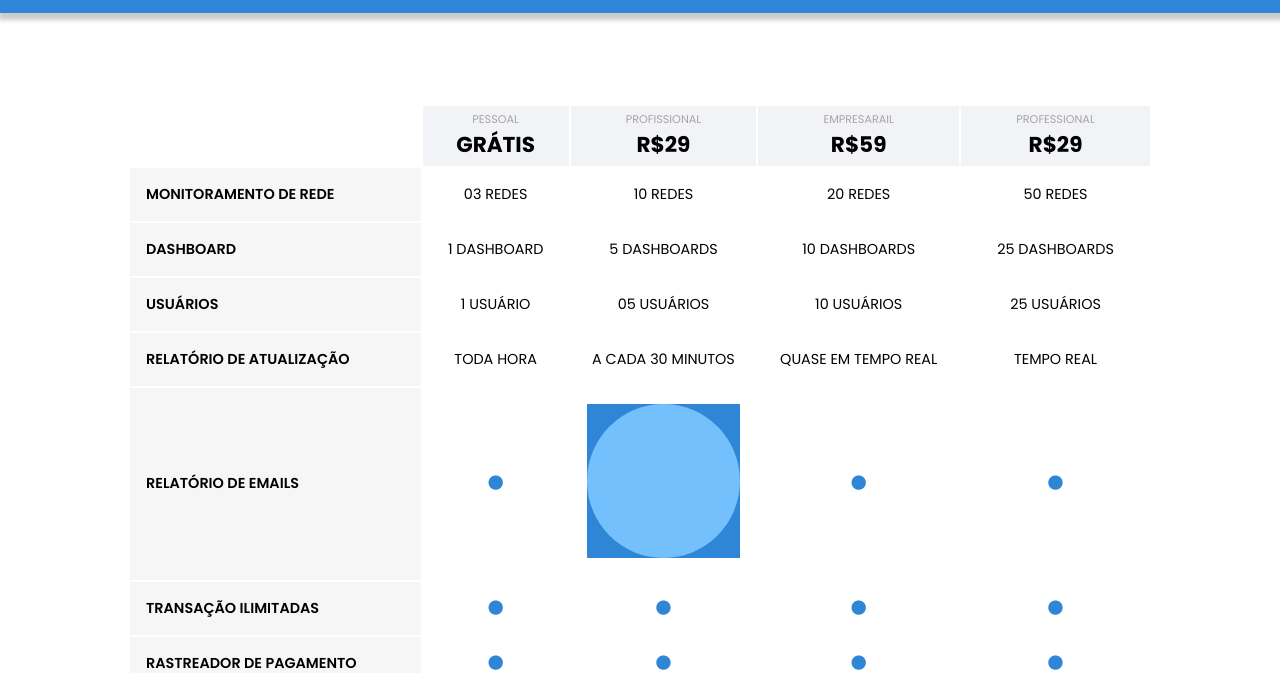
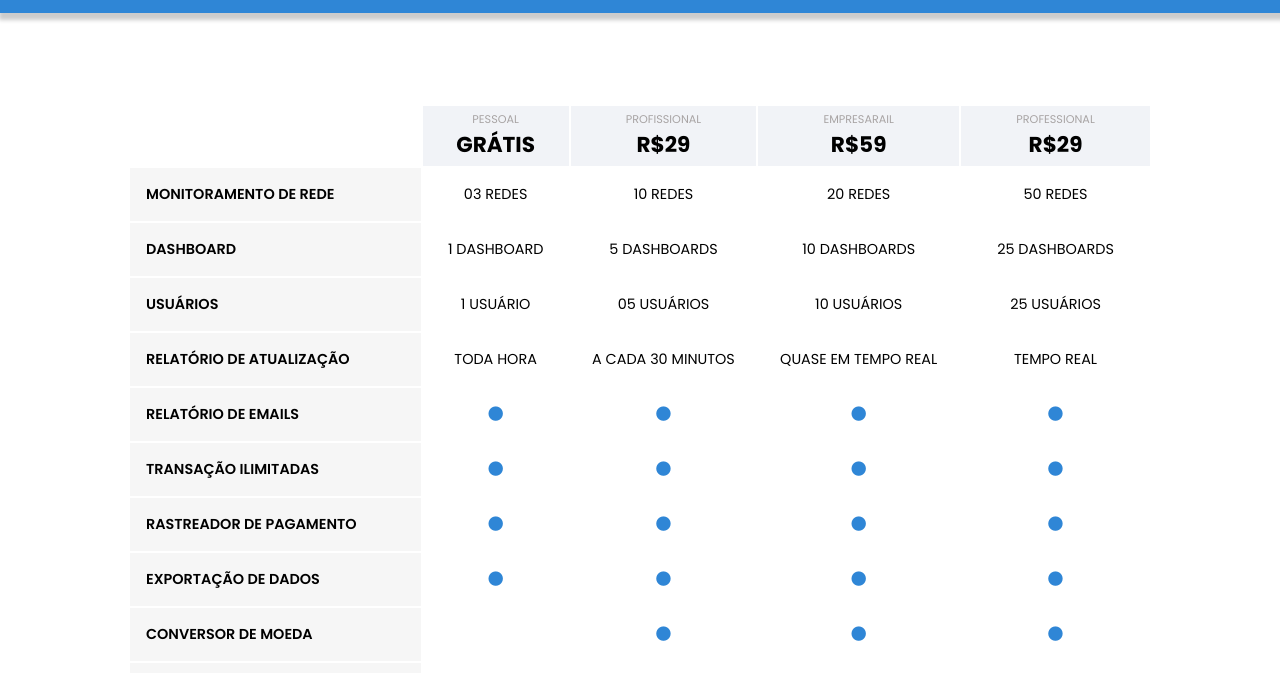
Before and after one commit to renatoandresilva/Hosting_WebSitePage, a plain HTML site: page price_table.html in a window 1280 px wide. Shown: the part 127-800 px from the top of the page. Drawn offline with Linux system fonts and the light colour scheme.

Commit message:
correção dos icones da tabela de preço

```diff
--- a/price_table.html
+++ b/price_table.html
@@ -37,10 +37,12 @@
         <thead>
           <tr>
             <th>
+
             </th>
             <th>
-              <p>Pessoal</p>
-              <h2>Grátis</h2>
+            <p>Pessoal</p>
+            <h2>Grátis</h2>
+
             </th>
             <th>
             <p>Profissional</p>
@@ -91,7 +93,7 @@
           <tr>
             <td>RELATÓRIO DE EMAILS</td>
             <td class="character-color"><i class="fa-solid fa-circle"></td>
-            <td><img src="./src/assets/circle-solid-blue.svg"></img></td>
+            <td><i class="fa-solid fa-circle"></i></td>
             <td><i class="fa-solid fa-circle"></i></td>
             <td><i class="fa-solid fa-circle"></i></td>
           </tr>
```
